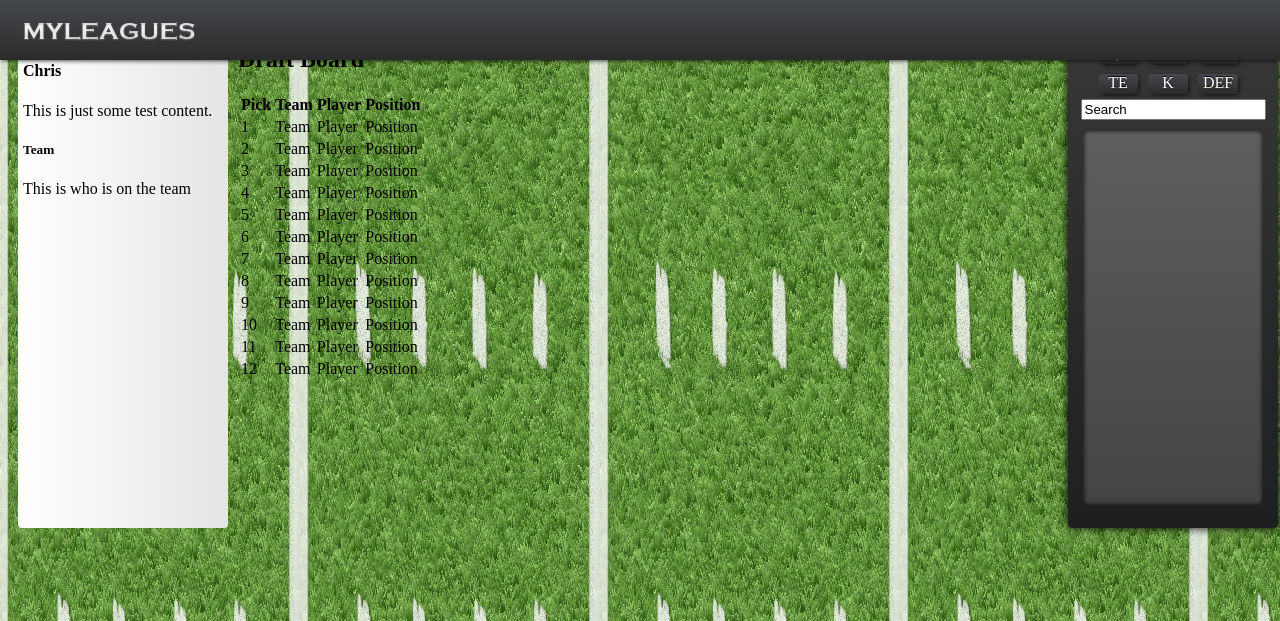
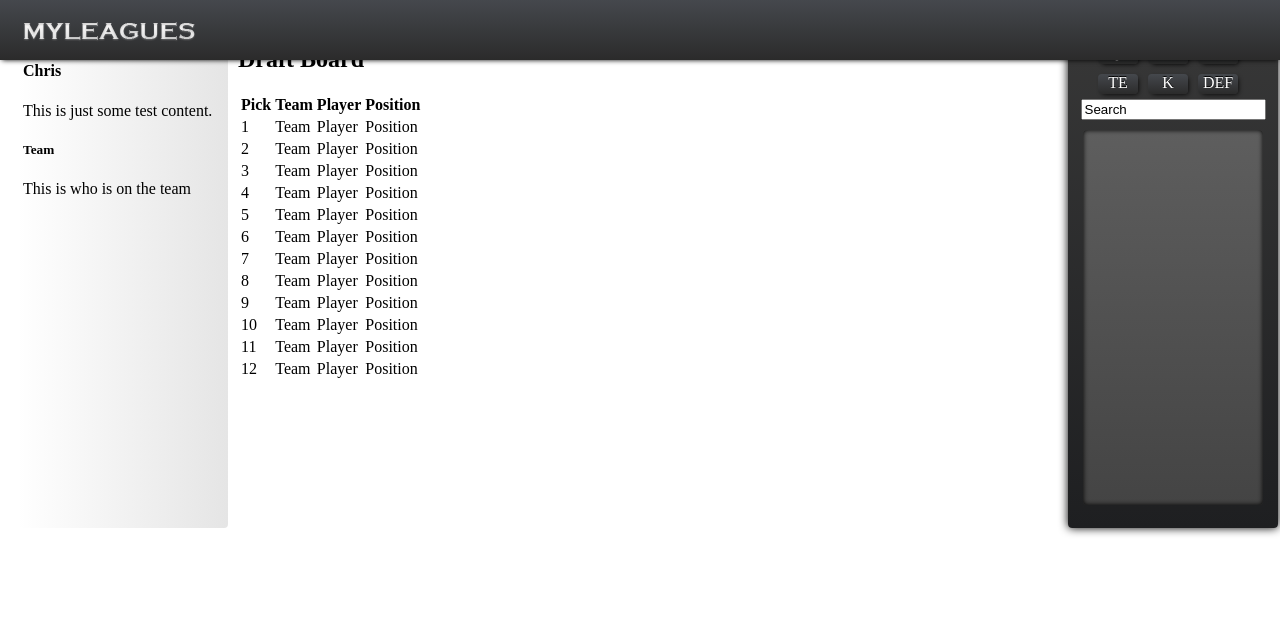
Before and after one commit to braker1nine/myleagues, a Django app: template myleagues/templates/draft/draft.html in a window 1280 px wide. Shown: the top 621 px of the page. Run offline with Django 3.2, Linux system fonts and the light colour scheme; the template is opened without the code that fills it, so the values that code supplies are empty.

Commit message:
Removed grass background from draft template

```diff
--- a/myleagues/templates/draft/draft.html
+++ b/myleagues/templates/draft/draft.html
@@ -7,7 +7,6 @@
 
 			body {
 				width: 100%;
-				background-image: url('Grass_Background.png');
 				background-repeat: repeat-x;
 			}
 
```
